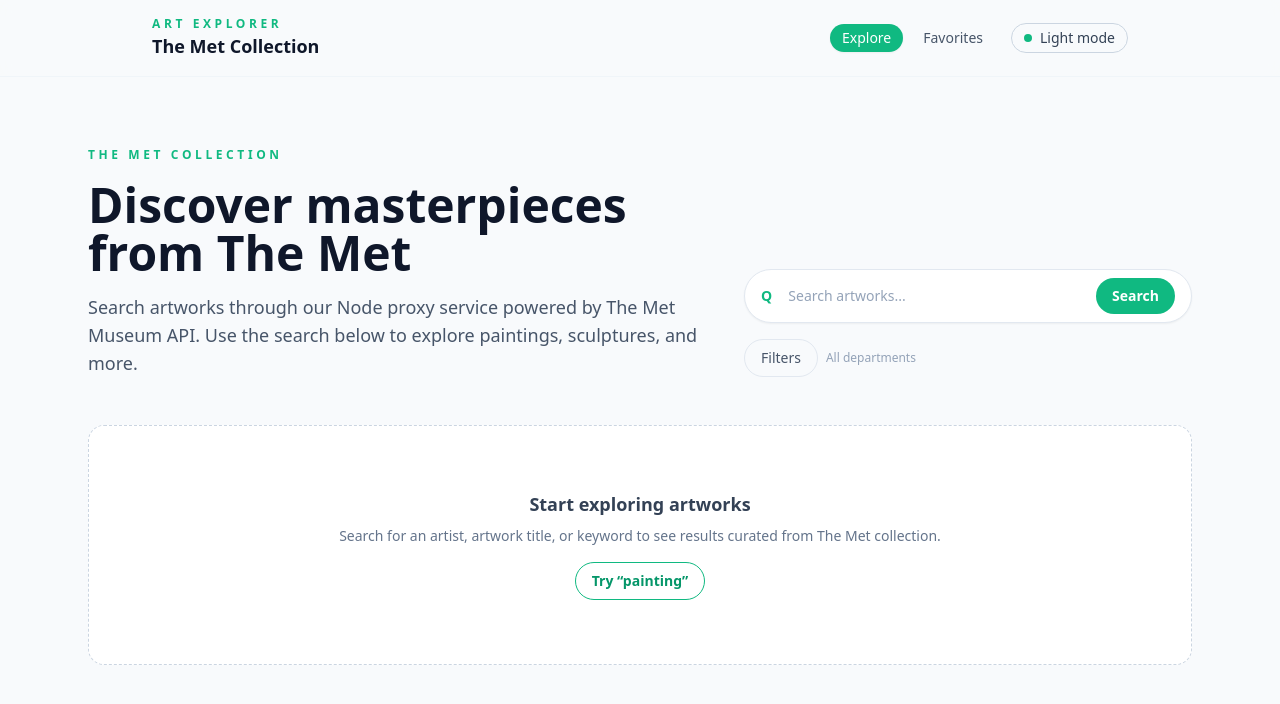
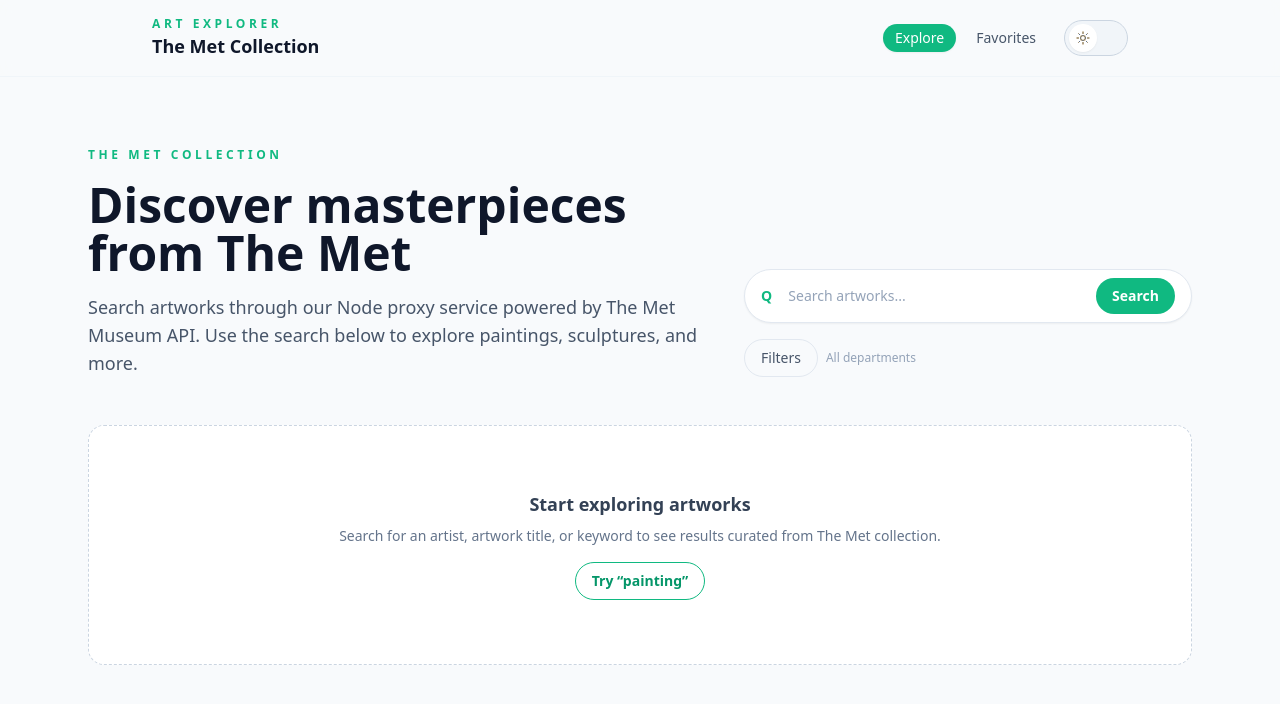
Before and after one commit to devmou90/the-met-collection, a React (Vite) app in the folder apps/frontend/: page / in a window 1280 px wide. Shown: the top 704 px of the page. Built offline with nearby package versions, Linux system fonts and the light colour scheme; no server answers.

Commit message:
fix: React version conflict

```diff
--- a/apps/frontend/package.json
+++ b/apps/frontend/package.json
@@ -16,7 +16,6 @@
     "@headlessui/react": "^2.2.9",
     "@heroicons/react": "^2.2.0",
     "@tanstack/react-query": "^5.90.5",
-    "@tanstack/react-query-devtools": "^5.90.2",
     "react": "^19.1.1",
     "react-dom": "^19.1.1",
     "react-router-dom": "^7.9.4"
--- a/apps/frontend/src/components/Header.tsx
+++ b/apps/frontend/src/components/Header.tsx
@@ -1,18 +1,48 @@
 import { NavLink } from 'react-router-dom';
+import { MoonIcon, SunIcon } from '@heroicons/react/24/outline';
 import { useTheme } from '../theme/useTheme';
 
 const ThemeToggle = () => {
   const { theme, toggleTheme } = useTheme();
+  const isDark = theme === 'dark';
 
   return (
     <button
       type="button"
       onClick={toggleTheme}
-      aria-label={`Activate ${theme === 'dark' ? 'light' : 'dark'} mode`}
-      className="inline-flex items-center gap-2 rounded-full border border-slate-300 px-3 py-1 text-sm font-medium text-slate-700 transition hover:border-emerald-500 hover:text-emerald-500 dark:border-slate-600 dark:text-slate-100 dark:hover:border-emerald-400"
+      role="switch"
+      aria-checked={isDark}
+      aria-label={`Activate ${isDark ? 'light' : 'dark'} mode`}
+      className="relative inline-flex h-9 w-16 items-center rounded-full border border-slate-300 bg-slate-100 transition hover:border-emerald-500 focus-visible:outline focus-visible:outline-2 focus-visible:outline-offset-2 focus-visible:outline-emerald-500 dark:border-slate-600 dark:bg-slate-800"
     >
-      <span className="h-2 w-2 rounded-full bg-emerald-500" aria-hidden />
-      {theme === 'dark' ? 'Dark' : 'Light'} mode
+      <span
+        aria-hidden
+        className={`pointer-events-none flex h-7 w-7 items-center justify-center rounded-full bg-white shadow-sm transition-transform dark:bg-slate-900 ${
+          isDark ? 'translate-x-7' : 'translate-x-1'
+        }`}
+      >
+        {isDark ? (
+          <MoonIcon className="h-4 w-4 text-slate-100" />
+        ) : (
+          <SunIcon className="h-4 w-4 text-amber-500" />
+        )}
+      </span>
+      <span
+        aria-hidden
+        className="pointer-events-none absolute left-2 flex h-5 w-5 items-center justify-center text-slate-500 transition-opacity dark:text-slate-400"
+      >
+        <SunIcon
+          className={`h-4 w-4 ${isDark ? 'opacity-0' : 'opacity-100'}`}
+        />
+      </span>
+      <span
+        aria-hidden
+        className="pointer-events-none absolute right-2 flex h-5 w-5 items-center justify-center text-slate-400 transition-opacity"
+      >
+        <MoonIcon
+          className={`h-4 w-4 ${isDark ? 'opacity-100' : 'opacity-0'}`}
+        />
+      </span>
     </button>
   );
 };
--- a/apps/frontend/src/main.tsx
+++ b/apps/frontend/src/main.tsx
@@ -1,7 +1,6 @@
 import { StrictMode } from 'react';
 import { createRoot } from 'react-dom/client';
 import { QueryClientProvider } from '@tanstack/react-query';
-import { ReactQueryDevtools } from '@tanstack/react-query-devtools';
 import { BrowserRouter } from 'react-router-dom';
 import './index.css';
 import App from './App.tsx';
@@ -16,7 +15,6 @@
           <App />
         </ThemeProvider>
       </BrowserRouter>
-      <ReactQueryDevtools initialIsOpen={false} buttonPosition="bottom-left" />
     </QueryClientProvider>
   </StrictMode>
 );
--- a/package.json
+++ b/package.json
@@ -9,6 +9,10 @@
   "workspaces": [
     "apps/*"
   ],
+  "overrides": {
+    "react": "19.2.0",
+    "react-dom": "19.2.0"
+  },
   "keywords": [],
   "author": "",
   "license": "ISC",
```
Also changed, not shown: 2 other files (tests, documents, lock files or other folders).
